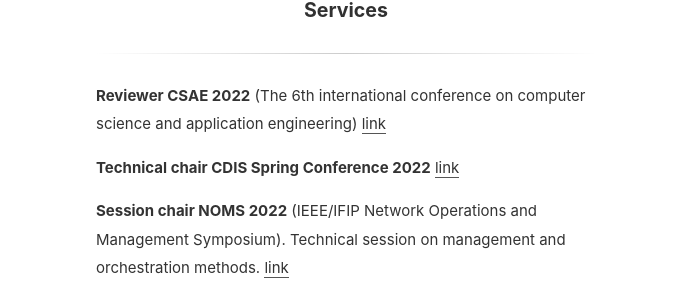
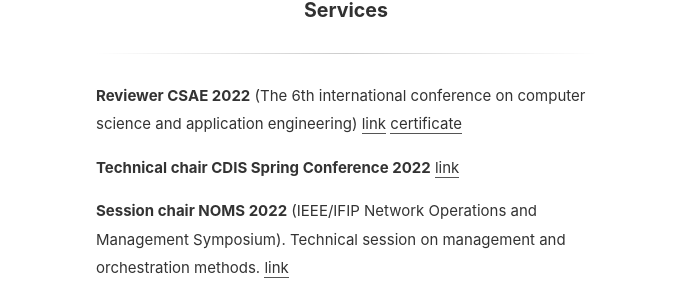
Before and after one commit to Limmen/Limmen.github.io, a Jekyll site: the page built from services.md, in a window 1280 px wide. Shown: the part 410-712 px from the top of the page, without its empty margins (294-976 px from the left). Built offline with Jekyll 4.4.1, drawn with Linux system fonts in a browser that asks for light colours.

Commit message:
add cert

```diff
--- a/services.md
+++ b/services.md
@@ -4,7 +4,7 @@
 ---
 
 **Reviewer CSAE 2022** (The 6th international conference on computer science and application engineering)
-[link](http://www.csaeconf.org/)
+[link](http://www.csaeconf.org/) [certificate](/assets/awards/csae_22_certificate.pdf)
 
 **Technical chair CDIS Spring Conference 2022**
 [link](https://www.kth.se/cdis)
```
Also changed, not shown: 1 other file.
